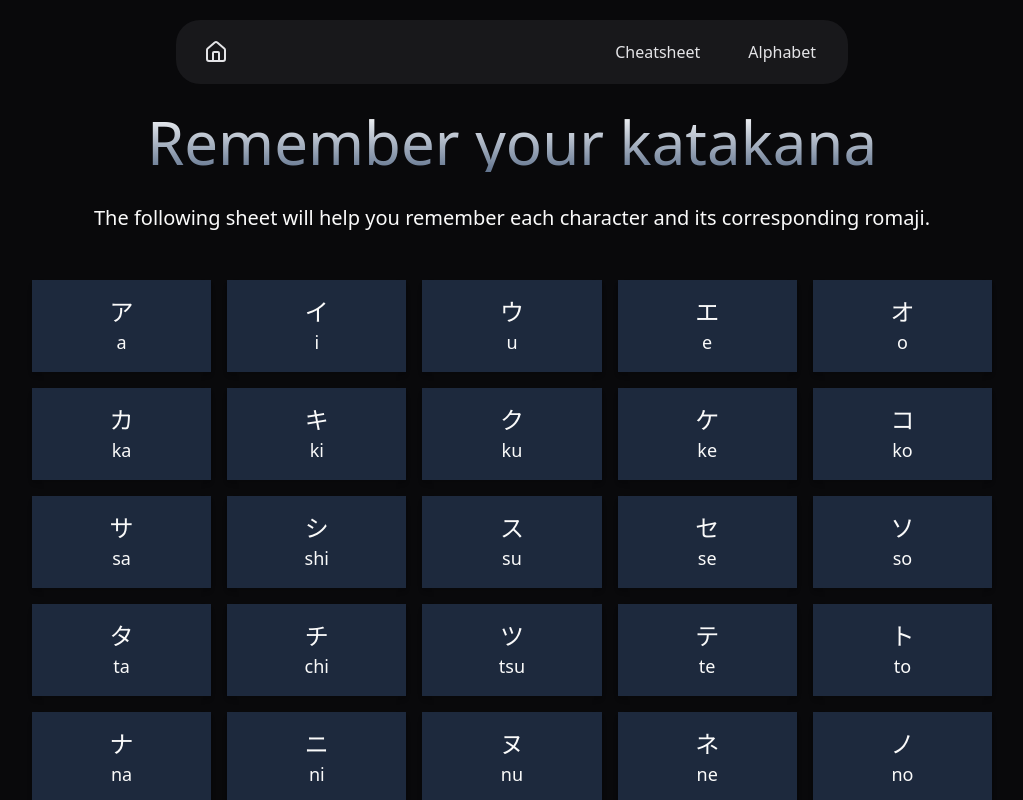
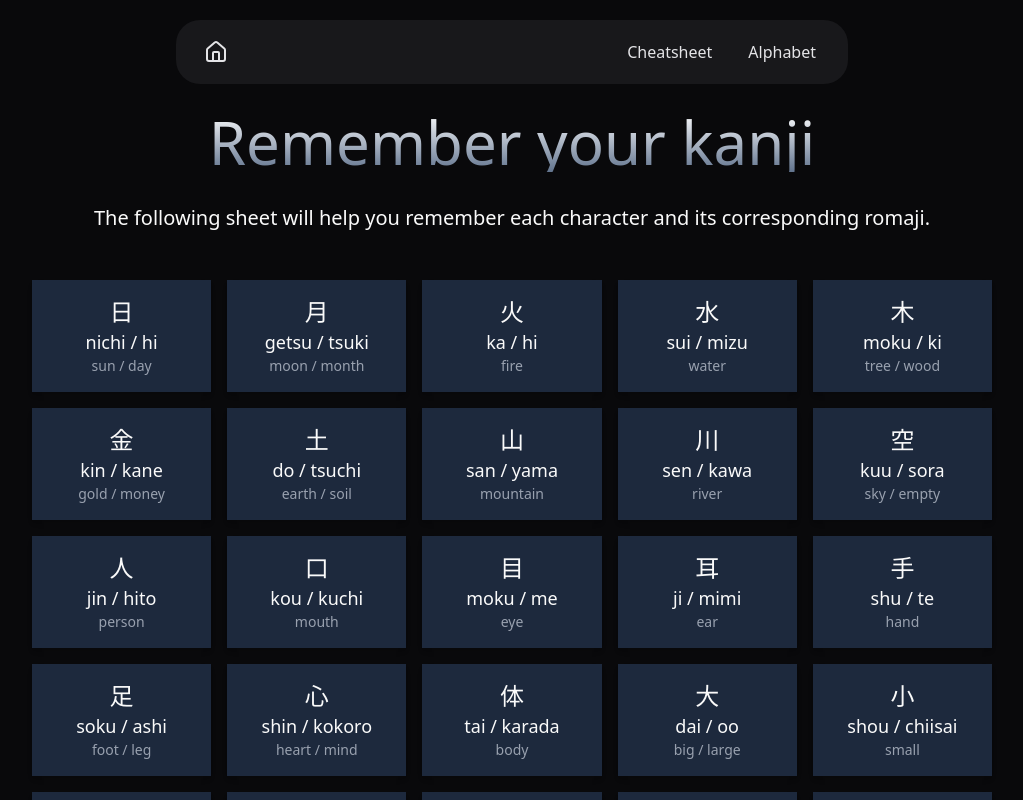
Before and after one commit to m-santanna/langprac, a Next.js app: page / in a window 1280 px wide. Both pictures are taken after a click on the button "Cheatsheet". Shown: the top 800 px of the page, without its empty margins (128-1151 px from the left). Built offline with nearby package versions, Linux system fonts and the light colour scheme.

Commit message:
kanji context added to tutorial

```diff
--- a/components/cheatsheet.tsx
+++ b/components/cheatsheet.tsx
@@ -27,7 +27,7 @@ export default function Cheatsheet() {
       <p className="text-lg md:text-xl text-center mt-8">
         The following sheet will help you remember each character and its corresponding romaji.
       </p>
-      <div className="grid grid-cols-3 md:grid-cols-5 gap-4 mt-12">
+      <div className="grid grid-cols-2 sm:grid-cols-3 md:grid-cols-5 gap-4 mt-12">
         {alphabetList.map((item) => (
           <div key={item.character} className="bg-slate-800 p-4 shadow-md text-center">
             <h2 className="text-2xl">{item.character}</h2>
--- a/components/navbar.tsx
+++ b/components/navbar.tsx
@@ -26,7 +26,7 @@ const Navbar = () => {
         >
           <Home className="size-6" />
         </Button>
-        <ul className="flex space-x-4">
+        <ul className="flex gap-1">
           <li>
             <Button onClick={() => setPage("cheatsheet")} className="text-md" variant={"link"}>
               Cheatsheet
@@ -47,14 +47,14 @@ const Navbar = () => {
                     if (page !== "cheatsheet") setPage("landing-page")
                   }}
                 >
-                  <DropdownMenuRadioItem className="rounded-2xl" value="katakana">
-                    Katakana
+                  <DropdownMenuRadioItem className="rounded-2xl" value="kanji">
+                    Kanji
                   </DropdownMenuRadioItem>
                   <DropdownMenuRadioItem className="rounded-2xl" value="hiragana">
                     Hiragana
                   </DropdownMenuRadioItem>
-                  <DropdownMenuRadioItem className="rounded-2xl" value="kanji">
-                    Kanji
+                  <DropdownMenuRadioItem className="rounded-2xl" value="katakana">
+                    Katakana
                   </DropdownMenuRadioItem>
                   <DropdownMenuRadioItem className="rounded-2xl" value="cyrillic">
                     Cyrillic
--- a/components/tutorial-component.tsx
+++ b/components/tutorial-component.tsx
@@ -72,6 +72,11 @@ const TutorialComponent = () => {
             </p>
           </>
         )}
+        {alphabet === "kanji" && (
+          <p className="text-lg text-gray-500 text-center">
+            OBS: The kanji meaning also counts as a correct answer.
+          </p>
+        )}
         <div className="flex mt-2 gap-2">
           <Button
             size={"lg"}
--- a/lib/atoms.ts
+++ b/lib/atoms.ts
@@ -18,6 +18,6 @@ export const charactersAtom = atom<{
   romaji: "",
 })
 
-export const alphabetAtom = atomWithStorage("alphabet", "katakana")
+export const alphabetAtom = atomWithStorage("alphabet", "kanji")
 export const timerAtom = atomWithStorage("timer", 60)
 export const scoreGoalAtom = atomWithStorage("scoreGoal", 50)
```
